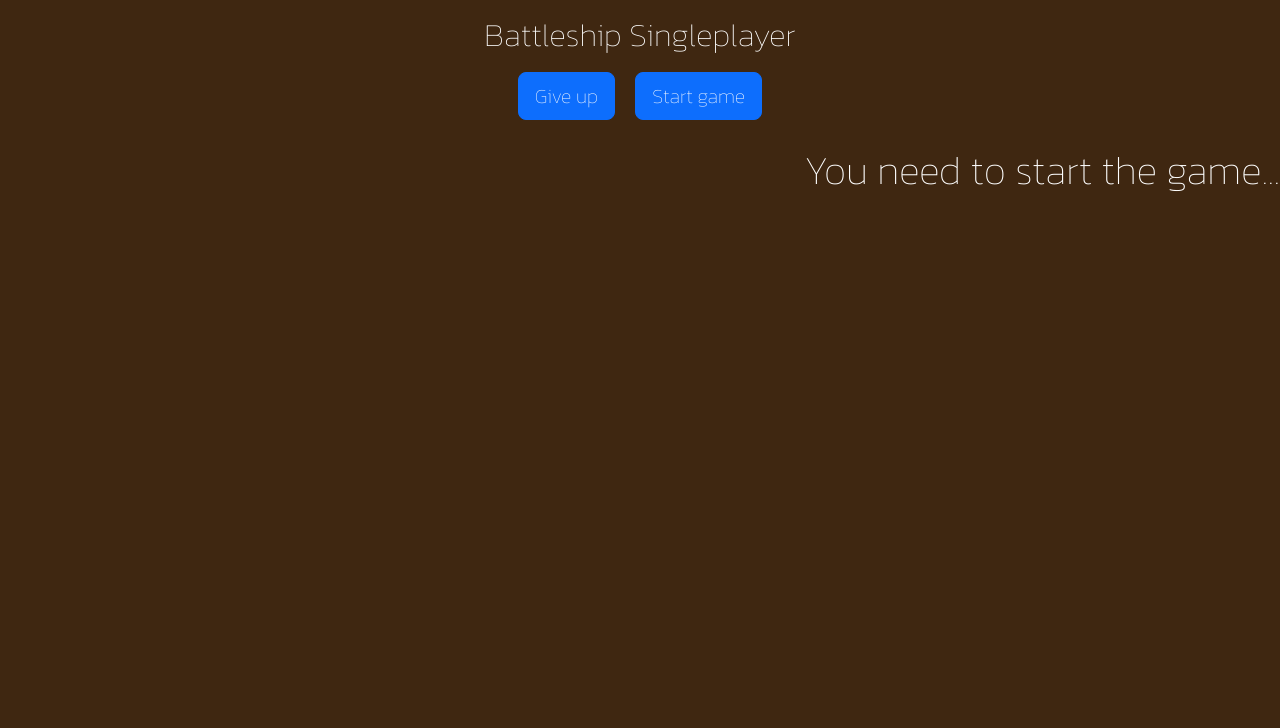
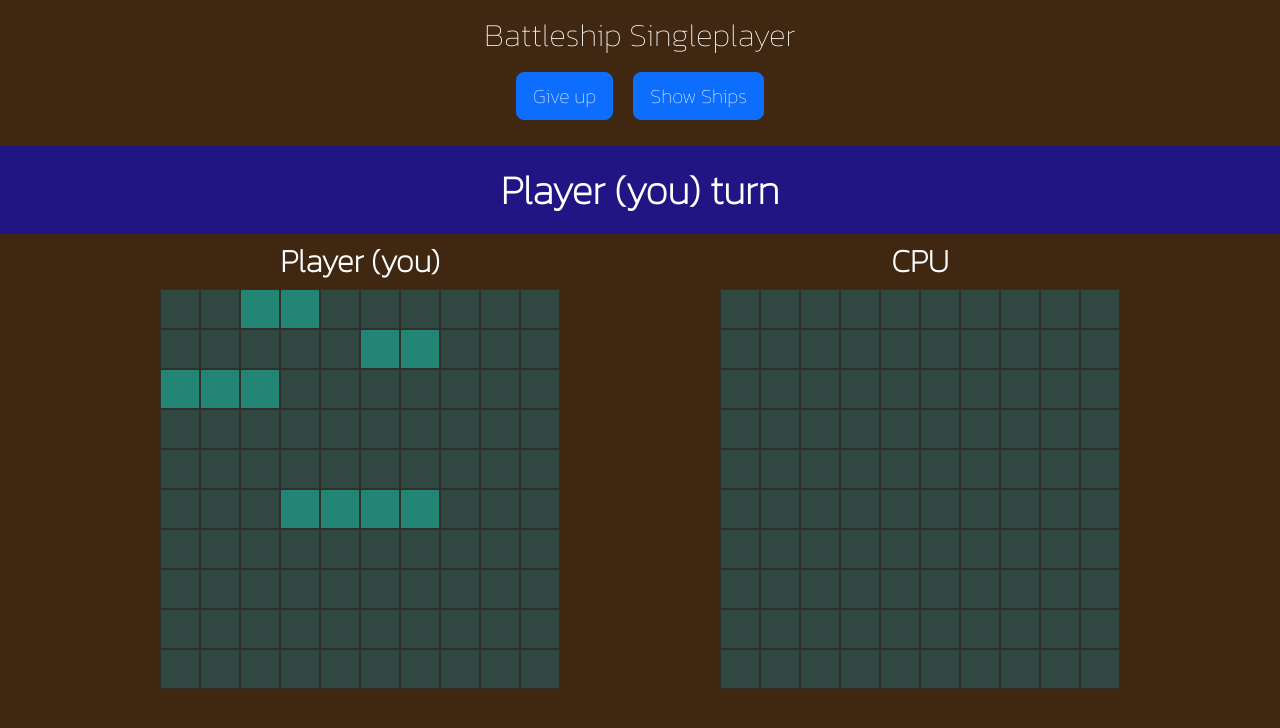
Before and after one commit to danielbeGIT/battleship-singleplayer, a React (Create React App) app: page /gamepage in a window 1280 px wide. Shown: the top 728 px of the page. Built offline with nearby package versions, Linux system fonts and the light colour scheme.

Commit message:
implentation of new playfield, clean up code. game now works and shows winner

```diff
--- a/src/pages/GamePage.jsx
+++ b/src/pages/GamePage.jsx
@@ -1,275 +1,150 @@
 // React
-import { useState } from "react"
+import { useState, useEffect } from "react"
 import { Link } from "react-router-dom"
 import { Button } from "react-bootstrap/"
 
 // Components
-import MyPlayField from "../components/MyPlayField"
-import EnemyField from "../components/EnemyField"
-import {randomizeShips, myShips, enemyShips} from "../components/Randomizer"
 import { Grid } from "../components/PlayField"
 
 // Helpers
-import {idChecker} from "../helpers/Filter"
+import { getRandomIntInclusive } from "../helpers/RandomInt"
 
 const GamePage = () => {
-    const [gameButton, setGameButton] = useState()
-    const [gameStarted, setGameStarted] = useState(false)
-    const [turn, setTurn] = useState(0); // odd/even determines the turn
-    const [hideCPUShips, setHideCPUShips] = useState(true);
+    const [turn, setTurn] = useState(0)
+    const [hideCPUShips, setHideCPUShips] = useState(true)
+    const [cpuTarget, setCpuTarget] = useState({ move: 0, target: null })
+    const [losers, setLosers] = useState([])
+    const [winner, setWinner] = useState()
 
-    // const [shipsLeft, setShipsLeft] = useState(4)
-    // const [enemyLeft, setEnemyLeft] = useState(4)
+    const refreshPage = () => {
+        window.location.reload();
+    }
 
-    const [winner, setWinner] = useState(false)
-    const [gameOver, setGameOver] = useState(false)
-
-    const isYourTurn = () => {
-        return turn % 2 === 0;
-    };
     const onPlayerClick = (x, y) => {
-        if (isYourTurn()) {
-            incrementTurn();
+        if (isPlayersTurn()) {
+            incrementTurn()
         }
-    };
+    }
 
     const incrementTurn = () => {
-        setTurn((prevState) => prevState + 1);
-    };
+        setTurn((prevState) => prevState + 1)
+    }
 
-    // const handleBoxClick = (e) => {
-    //     if (gameOver) return
+    // First index player will always be you, consecutive ones will be CPU
+    // Index start for 0 so player 1 is 0
+    const players = ["Player (you)", "CPU"]
 
-    //     let id = e.target.id;
+    const getTurn = () => {
+        return turn % players.length
+    }
 
-    //     if (!e.target.classList.contains('ship') && !e.target.classList.add('missBox')) {
-    //         e.target.classList.remove('box')
-    //         e.target.classList.add('missBox')
-    //         console.log('Nice try..')
+    const isThisEntitysTurn = (playerNumber) => {
+        return getTurn() === playerNumber
+    }
 
-    //     } else if (e.target.classList.contains('ship')) {
-    //         e.target.classList.remove('box')
-    //         e.target.classList.add('hitBox')
-    //         idChecker(id)
+    const isPlayersTurn = () => {
+        return getTurn() === 0
+    }
 
-    //         console.log('Nice shot!')
+    const getRandomPlayer = (exclude) => {
+        let found = false
+        let randomPlayer = 0
 
-    //         const checkIfShipSunk = () => {
-    //             if (enemyShips[0].length === 0) {
-    //                 enemyShips[0] = false
-    //             }
+        while (!found) {
+            const getRandomPlayer = getRandomIntInclusive(0, players.length - 1)
 
-    //             if (enemyShips[1].length === 0) {
-    //                 enemyShips[1] = false
-    //             }
+            if (getRandomPlayer !== exclude) {
+                randomPlayer = getRandomPlayer
+                found = true
+            }
+        }
+        return randomPlayer
+    }
 
-    //             if (enemyShips[2].length === 0) {
-    //                 enemyShips[2] = false
-    //             }
+    const getRandomCoordExceptCurrentTurn = () => {
+        return getRandomPlayer(getTurn())
+    }
 
-    //             if (enemyShips[3].length === 0) {
-    //                 enemyShips[3] = false
-    //             }
-    //         }
-    //         checkIfShipSunk()
-	// 	}
-    //     const enemyArr = enemyShips.filter(index => index)
+    useEffect(() => {
+        if (!isPlayersTurn()) {
+            setCpuTarget({ move: turn, target: getRandomCoordExceptCurrentTurn() })
+        }
+    }, [turn])
 
-    //     if (enemyArr.length === 0) {
-    //         setGameOver(true)
-    //         setWinner(true)
-    //         console.log('You won!')
-    //     }
+    useEffect(() => {
+        if (losers?.length === players?.length - 1) {
+            const winner = players.filter((player) => {
+                return !losers.includes(player)
+            })
 
-    //     setEnemyLeft(enemyArr.length)
-    //     setTurn(false)
+            setWinner(winner)
+        }
+    }, [losers])
 
-    //     return
-    // }
-
-    // const cpuBoxClick = () => {
-    //     if (gameOver) return
-
-    //     setTimeout(() => {
-    //         const randomBox = Math.floor(Math.random() * 100) + 1;
-    //         const fieldBox = document.querySelectorAll('.my_field > .row > div')
-
-    //         if (!fieldBox[randomBox].classList.contains('ship') && !fieldBox[randomBox].classList.add('missBox')) {
-    //             fieldBox[randomBox].classList.remove('box')
-    //             fieldBox[randomBox].classList.add('missBox')
-    //             console.log('CPU missed')
-
-    //         } else if (fieldBox[randomBox].classList.contains('ship')) {
-    //             fieldBox[randomBox].classList.remove('box')
-    //             fieldBox[randomBox].classList.add('hitBox')
-    //             idChecker(fieldBox[randomBox].id)
-    //             console.log('CPU hit')
-
-    //             const checkIfShipSunk = () => {
-    //                 if (myShips[0].length === 0) {
-    //                     myShips[0] = false
-    //                 }
-
-    //                 if (myShips[1].length === 0) {
-    //                     myShips[1] = false
-    //                 }
-
-    //                 if (myShips[2].length === 0) {
-    //                     myShips[2] = false
-    //                 }
-
-    //                 if (myShips[3].length === 0) {
-    //                     myShips[3] = false
-    //                 }
-    //             }
-    //             checkIfShipSunk()
-    //         } else if (fieldBox[randomBox].classList.contains('hitBox') || fieldBox[randomBox].classList.contains('missBox')) {
-    //             cpuBoxClick()
-    //             console.log('CPU tries again')
-    //         }
-    //         const myArr = myShips.filter(index => index)
-
-    //         if (myArr.length === 0) {
-    //             setGameOver(true)
-    //             setWinner(false)
-    //             console.log('You lost!')
-    //         }
-
-    //         setShipsLeft(myArr.length)
-    //         setTurn(true)
-    //     }, 2000)
-
-    //     return
-    // }
-
-    const startGame = () => {
-        setGameOver(false)
-        setGameButton(true)
-
+    useEffect(() => {
         let randomTurn = Math.random() < 0.5;
         setTurn(randomTurn)
-        console.log(randomTurn)
 
-        setTimeout(() => {
-            randomizeShips()
-        }, 500)
-
-        setTimeout(() => {
-            setGameButton(false)
-        }, 2000)
-
-        // setEnemyLeft(4)
-        // setShipsLeft(4)
-        setGameStarted(true)
-
-        return
+        if (randomTurn) {
+            console.log("CPU's Turn")
+        } else {
+            console.log("Your Turn")
         }
-
-    // if (!turn && gameStarted) {
-    //     cpuBoxClick()
-    // }
+    }, [])
 
     return (
         <div className="game_page">
             <div className="header_section">
                 <h2>Battleship Singleplayer</h2>
                 <div className="header_button">
-                    <Button
-                        className="m-10"
-                        size="lg"
-                        as={Link}
-                        to="/"
-                    >
-                        Give up
-                    </Button>
-
-                    {!gameStarted ? (
-                        <Button
-                            className="startButton"
-                            onClick={() => startGame()}
-                            size="lg"
-                        >
-                            Start game
-                        </Button>
+                    {!winner ? (
+                        <Button className="m-10" size="lg" as={Link} to="/">Give up</Button>
                     ) : (
-                        <>
-                            <Button
-                                className="startButton"
-                                onClick={() => setGameStarted(false)}
-                                size="lg"
-                                disabled={gameButton}
-                            >
-                                Restart
-                            </Button>
-
-                            <Button
-                                onClick={() => setHideCPUShips((prevState) => !prevState)}
-                                size="lg"
-                            >
-                                {hideCPUShips ? "Show Ships" : "Hide Ships"}
-                            </Button>
-                        </>
+                        <Button className="m-10" size="lg" onClick={refreshPage}>Play again</Button>
                     )}
+                    <Button onClick={() => setHideCPUShips((prevState) => !prevState)} size="lg">{hideCPUShips ? "Show Ships" : "Hide Ships"}</Button>
                 </div>
             </div>
 
-            {!gameStarted ? (
-                <marquee behavior="alternate">
-                    <h1>You need to start the game...</h1>
-                </marquee>
-            ) : (
+            <div className="results">
+                {!winner ? (
                     <>
-                    {gameOver &&
-                        <>
-                            {winner ? (
-                                <marquee behavior="alternate">
-                                    <h1>You are the winner!</h1>
-                                </marquee>
-                            ) : (
-                                <marquee behavior="alternate">
-                                    <h1>Too bad.. you lost</h1>
-                                </marquee>
-                            )}
-                        </>
-                    }
-
-                    {!gameOver &&
-                        <>
-                            {isYourTurn() ? (
-                                <div className="check_turns your_turn">
-                                    <h1>Your Turn!</h1>
+                        {isPlayersTurn() ? (
+                            <div className="results your_turn">
+                                <h1>{`${players[getTurn()]} turn`}</h1>
                             </div>
                         ) : (
-                                <div className="check_turns enemy_turn">
-                                    <h1>CPUs Turn!</h1>
+                            <div className="results enemy_turn">
+                                <h1>{`${players[getTurn()]} turn`}</h1>
                             </div>
                         )}
                     </>
-                    }
+                ) : (
+                    <div className="results">
+                        <h1 className="winner">{winner} won</h1>
+                    </div>
+                )}
+            </div>
 
             <div className="playfield_section">
-                        <div className="myField">
+                {players.map((name, playerNumber) => (
                     <Grid
+                        key={`player-${playerNumber}`}
                         turn={turn}
-                                playerName="You"
-                                isYourTurn={isYourTurn}
-                                isPlayer={true}
+                        playerName={name}
+                        isPlayer={playerNumber === 0}
                         incrementTurn={incrementTurn}
+                        onBoxClickCallback={onPlayerClick}
+                        isThisEntitysTurn={() => isThisEntitysTurn(playerNumber)}
+                        isPlayersTurn={isPlayersTurn}
+                        playerNumber={playerNumber}
+                        cpuTarget={cpuTarget}
+                        setLosers={setLosers}
+                        disabled={winner}
+                        hideCPUShips={hideCPUShips}
                     />
+                ))}
             </div>
-
-                        <div className="enemyField">
-                            <Grid
-                                turn={turn}
-                                playerName="CPU"
-                                isYourTurn={isYourTurn}
-                                onBoxClickCallback={onPlayerClick}
-                                hideShips={hideCPUShips}
-                            />
-                        </div>
-                    </div>
-                </>
-            )}
         </div>
     )
 }
```
Lines whose indentation alone changed are shown as unchanged.
